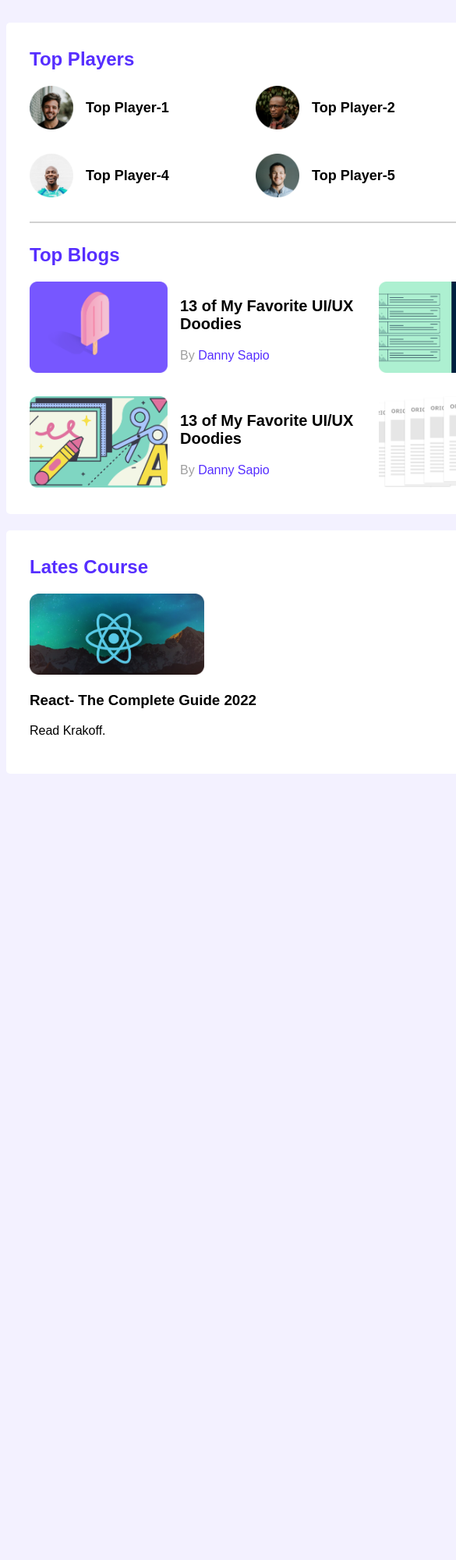
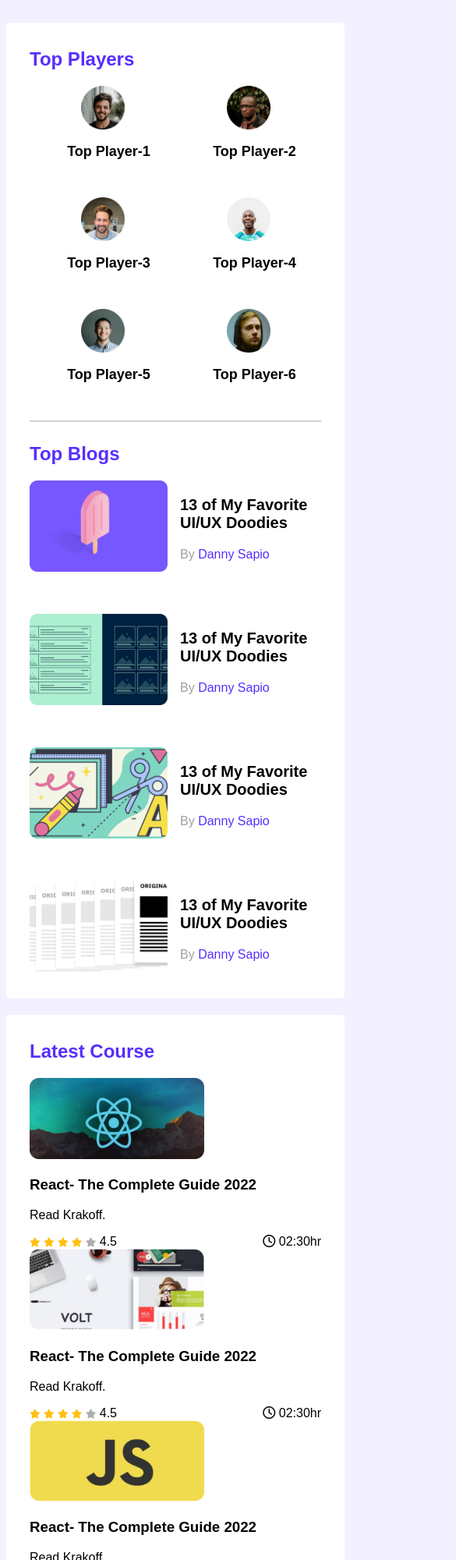
Before and after one commit to coder-Jahirul-Islam/leader-board-CSS, a plain HTML site: page index.html in a window 390 px wide. Shown: the top 2000 px of the page at 78% size, 585 px wide, since content can reach past the window. Before the commit the page ends 1000 px from the top, so only its background shows below. Drawn offline with Linux system fonts and the light colour scheme.

Commit message:
media queries added

```diff
--- a/index.html
+++ b/index.html
@@ -7,6 +7,7 @@
     <meta name="viewport" content="width=device-width, initial-scale=1.0">
     <title>Leader Board</title>
     <!-- Font Awesome -->
+    <link rel="stylesheet" href="https://cdnjs.cloudflare.com/ajax/libs/font-awesome/6.2.1/css/all.min.css"/>
 
     <!-- CSS link -->
     <link rel="stylesheet" href="./styles/style.css">
@@ -100,7 +101,7 @@
 
         <!-- Latest Course start -->
         <section class="container">
-            <h2 class="section-title">Lates Course</h2>
+            <h2 class="section-title">Latest Course</h2>
             <div class="courses">
                 <div class="course">
                     <div class="course-banner">
@@ -111,7 +112,7 @@
                         <p class="course-author">Read Krakoff.</p>
 
 
-                        <!-- <div class="course-info">
+                         <div class="course-info">
 
                             <div class="">
                                 <i class="fa-solid fa-star filled"></i>
@@ -121,15 +122,72 @@
                                 <i class="fa-solid fa-star empty"></i>
                                 <span>4.5</span>
                             </div>
-                            <p>4.5</p>
+
                             <div class="course-duration">
 
-                                <p>clock</p>
-                                <i class="fa-regular fa-clock"></i>
-                                01:30hr
+                               <i class="fa-regular fa-clock"></i>
+                               <span >02:30hr</span>
                             </div>
 
-                        </div> -->
+                        </div>
+                    </div>
+                </div>
+                <div class="course">
+                    <div class="course-banner">
+                        <img src="./images/courses/course-2.png" alt="">
+                    </div>
+                    <div class="course-detail">
+                        <h3 class="course-title">React- The Complete Guide 2022</h3>
+                        <p class="course-author">Read Krakoff.</p>
+
+
+                         <div class="course-info">
+
+                            <div class="">
+                                <i class="fa-solid fa-star filled"></i>
+                                <i class="fa-solid fa-star filled"></i>
+                                <i class="fa-solid fa-star filled"></i>
+                                <i class="fa-solid fa-star filled"></i>
+                                <i class="fa-solid fa-star empty"></i>
+                                <span>4.5</span>
+                            </div>
+
+                            <div class="course-duration">
+
+                               <i class="fa-regular fa-clock"></i>
+                               <span >02:30hr</span>
+                            </div>
+
+                        </div>
+                    </div>
+                </div>
+                <div class="course">
+                    <div class="course-banner">
+                        <img src="./images/courses/course-3.png" alt="">
+                    </div>
+                    <div class="course-detail">
+                        <h3 class="course-title">React- The Complete Guide 2022</h3>
+                        <p class="course-author">Read Krakoff.</p>
+
+
+                         <div class="course-info">
+
+                            <div class="">
+                                <i class="fa-solid fa-star filled"></i>
+                                <i class="fa-solid fa-star filled"></i>
+                                <i class="fa-solid fa-star filled"></i>
+                                <i class="fa-solid fa-star filled"></i>
+                                <i class="fa-solid fa-star empty"></i>
+                                <span>4.5</span>
+                            </div>
+
+                            <div class="course-duration">
+
+                               <i class="fa-regular fa-clock"></i>
+                               <span >02:30hr</span>
+                            </div>
+
+                        </div>
                     </div>
                 </div>
             </div>
--- a/styles/style.css
+++ b/styles/style.css
@@ -99,14 +99,19 @@ hr{
 
 
 /* Latest Course start  */
+.courses{
+    display: grid;
+    grid-template-columns: repeat(3, 1fr);
+    grid-column-gap:24px;
+ }
+.course .course-banner img{
+    width: 224px;
+    height:104px;
+}
 .course-info{
     display: flex;
     align-items: center;
-}
-
-.course .course-banner img{
-    width: 224px;
-    height: 104px;
+    justify-content: space-between;
 }
 .fa-star{
     font-size: 12px;
@@ -114,9 +119,56 @@ hr{
 .fa-star.filled{
     color:#FFC014;
 }
+.fa-star.empty{
+    color:#AEAEAE;
+}
 
-.fa-star.empty{
-    color:#AEAEAE
+/* Latest Course end  */
 
+
+/* Media Queries Responsive start */
+
+/* Mobile device */
+
+@media only screen and (max-width:388px){
+    .container{
+        width: 100%;
+    }
+    .section-title{
+        font-size:20px;
+        text-align: center;
+        margin-bottom:30px;
+        font-weight: 700;
+    }
+    .players, .blogs{
+        grid-template-columns:repeat(1, 1fr);
+    }
+    .player, .blog{
+        flex-direction: column;
+    }
+    .courses{
+        grid-template-columns: repeat(1, 1fr);
+     }
 }
-/* Latest Course end  */
+/* min-389px to max-width 688px */
+@media only screen and (min-width:389px) and (max-width:688px){
+    .container{
+        width: 100%;
+    }
+    .players{
+        grid-template-columns:repeat(2, 1fr);
+    }
+    .blogs{
+        grid-template-columns:repeat(1, 1fr);
+        grid-row-gap:50px;
+    }
+    .player{
+        flex-direction: column;
+    }
+    .courses{
+        grid-template-columns: repeat(1, 1fr);
+     }
+}
+
+
+/* Responsive end */
```
